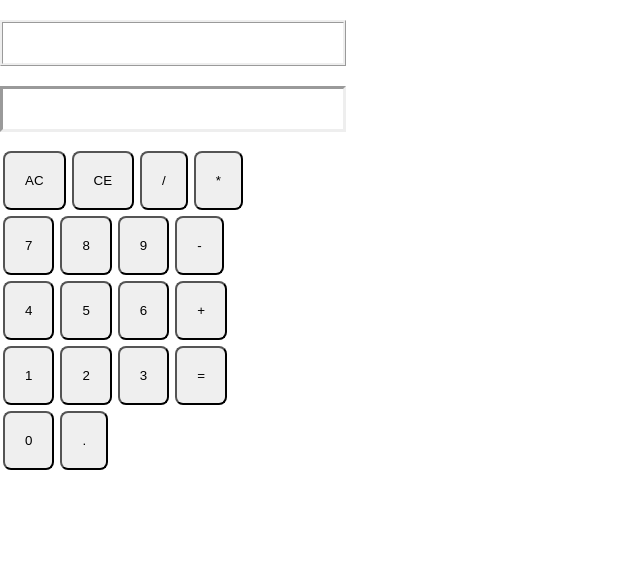
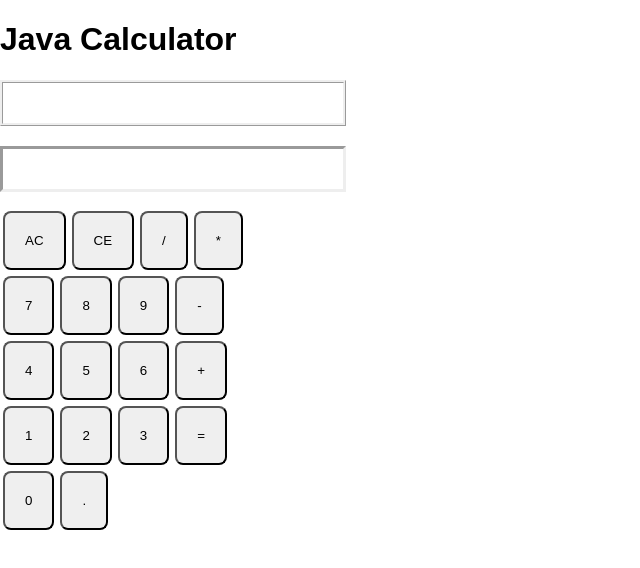
Before and after one commit to wwSchrader/java-calculator, a React (Create React App) app: page / in a window 1280 px wide. Shown: the top 568 px of the page, without its empty margins (0-640 px from the left). Built offline with nearby package versions, Linux system fonts and the light colour scheme.

Commit message:
Add default case to handleMathInput function to throw new error

```diff
--- a/src/App.js
+++ b/src/App.js
@@ -36,6 +36,9 @@ class App extends Component {
       case 'AC':
       case 'CE':
         mathArray = this.finalizeInput(mathInput);
+        break;
+      default:
+        throw new Error('You broke it!!');
     }
     this.setState({
       mathOperation: mathArray
@@ -133,6 +136,7 @@ class App extends Component {
   render() {
     return (
       <div>
+        <h1>Java Calculator</h1>
         <InputDisplay mathOperation={this.state.mathOperation} />
         <ChainedDisplay mathOperation={this.state.mathOperation} />
         <Buttons onMathInput={this.handleMathInput} />
```
